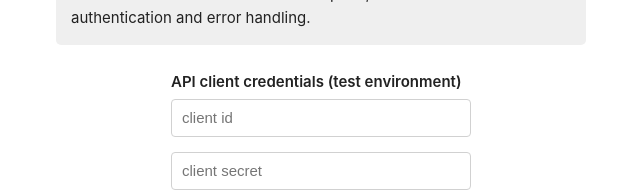
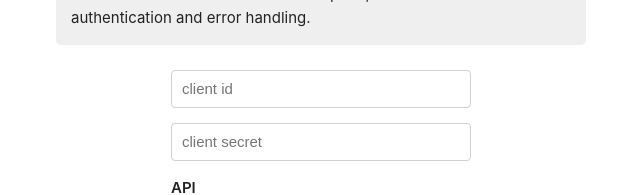
Before and after one commit to cultuurnet/openapi2postman-frontend, a React (Create React App) app: page / in a window 1280 px wide. Shown: the part 317-512 px from the top of the page, without its empty margins (319-959 px from the left). Built offline with nearby package versions, Linux system fonts and the light colour scheme; the HTML template or start-up script is replaced by a standard one.

Commit message:
Revert "Clarify that client id and secret should be for test environment"
This reverts commit 0ffeb8709d49435a0a74811fc1a98e0c9945dc3e.

```diff
--- a/src/Form.js
+++ b/src/Form.js
@@ -113,7 +113,6 @@ const Form = () => {
       ) : (
         <FormWrapper key="form-wrapper">
           <div>
-            <label>API client credentials (test environment)</label>
             <input
               class="u-full-width"
               type="text"
```
